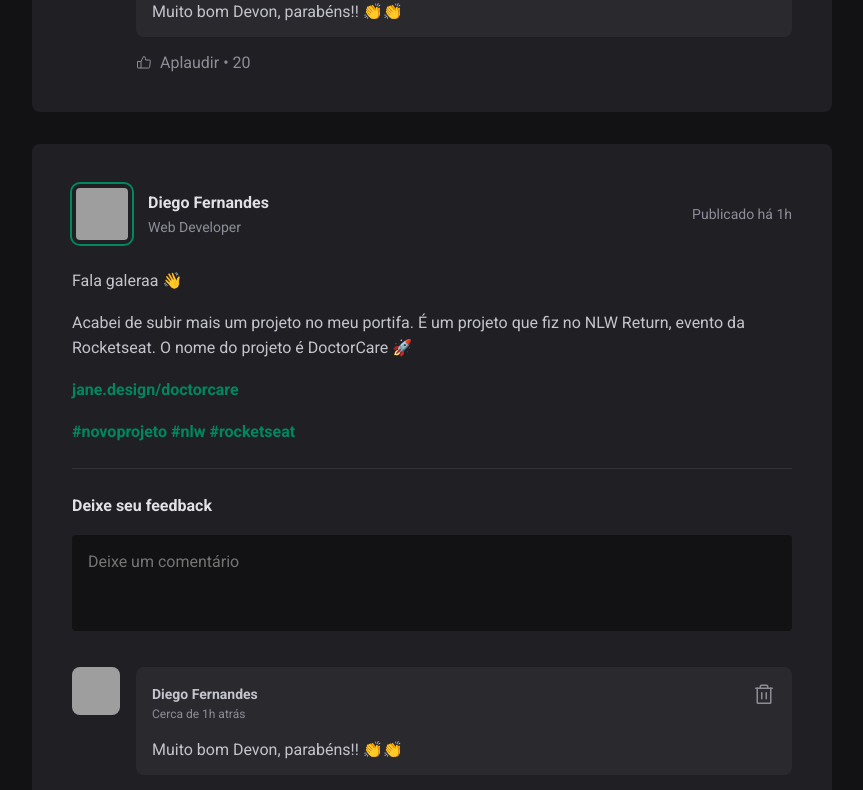
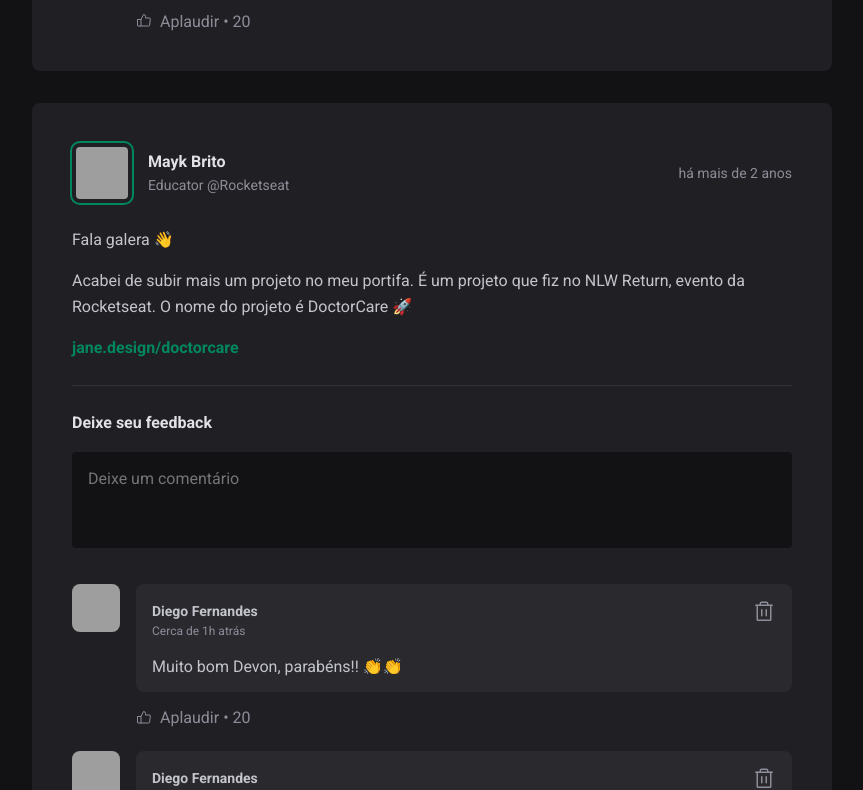
Before and after one commit to MauricioRezende/rocketseat-ignite-feed, a React (Vite) app: page / in a window 1280 px wide. Shown: the part 1033-1823 px from the top of the page, without its empty margins (352-1215 px from the left). Built offline with nearby package versions, Linux system fonts and the light colour scheme; grey boxes are pictures that could not be loaded.

Commit message:
feat: add properties to post component

```diff
--- a/package.json
+++ b/package.json
@@ -8,6 +8,7 @@
     "preview": "vite preview"
   },
   "dependencies": {
+    "date-fns": "^2.28.0",
     "phosphor-react": "^1.4.1",
     "react": "^18.0.0",
     "react-dom": "^18.0.0"
--- a/src/components/Post.jsx
+++ b/src/components/Post.jsx
@@ -1,31 +1,44 @@
+import { format, formatDistanceToNow } from 'date-fns';
+import ptBR from 'date-fns/locale/pt-BR';
+
 import { Avatar } from './Avatar';
 import { Comment } from './Comment';
 import styles from './Post.module.css';
 
-export function Post() {
+export function Post({ author, publishedAt, content }) {
+  const publishedDateFormatted = format(publishedAt, "d 'de' LLLL 'às' HH:mm'h'", {
+    locale: ptBR,
+  });
+
+  const publishedDateRelativeToNow = formatDistanceToNow(publishedAt, {
+    locale: ptBR,
+    addSuffix: true
+  });
+
   return (
     <article className={styles.post}>
       <header>
         <div className={styles.author}>
-          <Avatar src="https://github.com/MauricioRezende.png" />
+          <Avatar src={author.avatarUrl} />
           <div className={styles.authorInfo}>
-            <strong>Diego Fernandes</strong>
-            <span>Web Developer</span>
+            <strong>{author.name}</strong>
+            <span>{author.role}</span>
           </div>
         </div>
 
-        <time title="11 de Maio às 08:13h" dateTime="2022-05-11 08:13:00">Publicado há 1h</time>
+        <time title={publishedDateFormatted} dateTime={publishedAt.toISOString()}>
+          {publishedDateRelativeToNow}
+        </time>
       </header>
 
       <div className={styles.content}>
-        <p>Fala galeraa 👋</p>
-        <p>Acabei de subir mais um projeto no meu portifa. É um projeto que fiz no NLW Return, evento da Rocketseat. O nome do projeto é DoctorCare 🚀</p>
-        <p><a href="">jane.design/doctorcare</a></p>
-        <p>
-          <a href="">#novoprojeto</a>{' '}
-          <a href="">#nlw</a>{' '}
-          <a href="">#rocketseat</a>
-        </p>
+        {content.map(line => {
+          if (line.type === 'paragraph') {
+            return <p>{line.content}</p>;
+          } else if (line.type === 'link') {
+            return <p><a href="#">{line.content}</a></p>
+          }
+        })}
       </div>
 
       <form className={styles.commentForm}>
```
Also changed, not shown: 1 other file (tests, documents, lock files or other folders).
